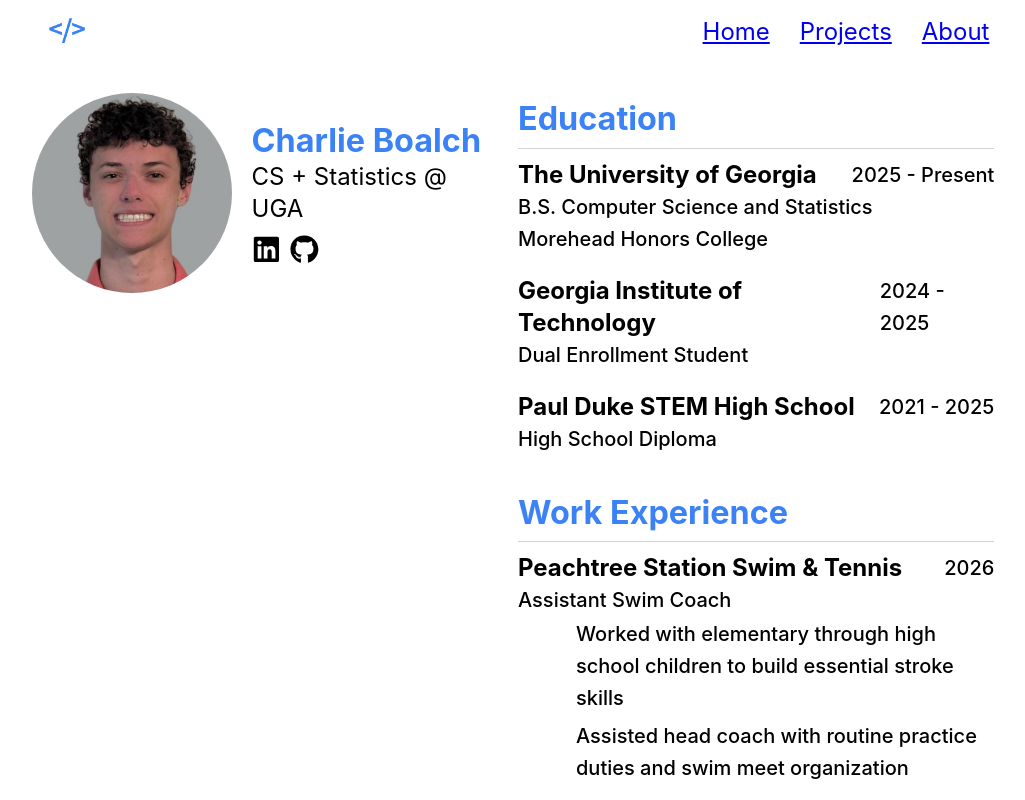
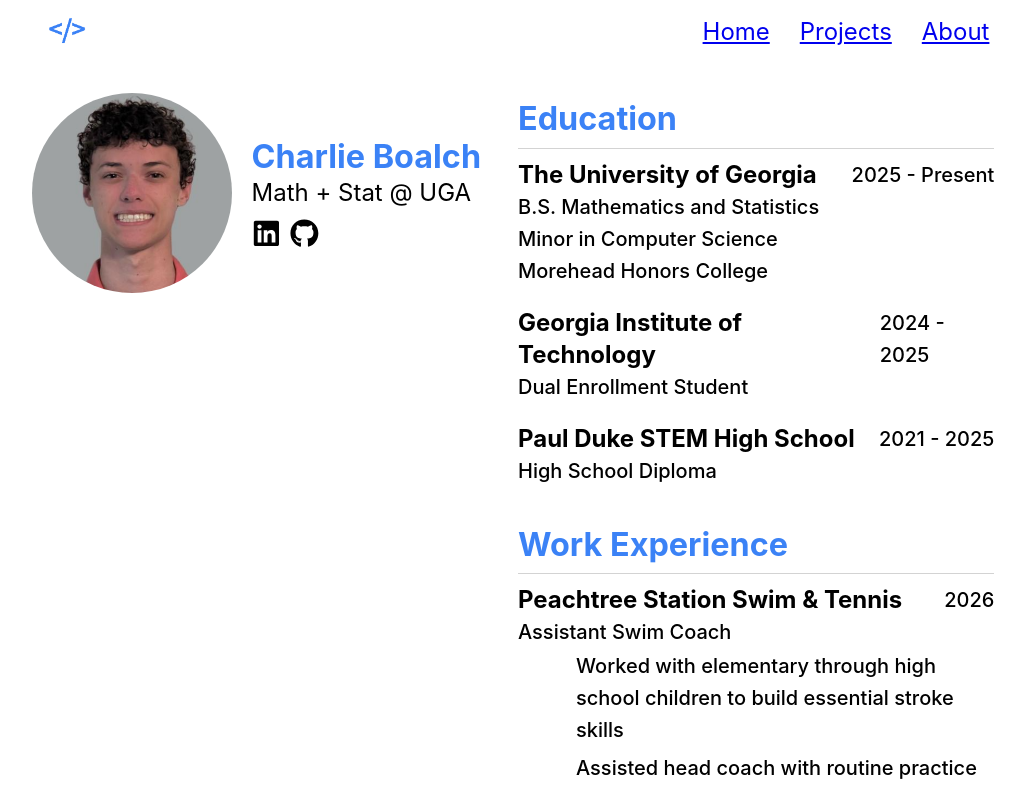
Before and after one commit to charlieboalch/charlieboalch.github.io, a React (Vite) app: page / in a window 1280 px wide. Shown: the whole page, without its empty margins (122-1147 px from the left). Built offline with nearby package versions, Linux system fonts and the light colour scheme; some icons are missing.

Commit message:
Change major

```diff
--- a/src/components/home/BioComponent.tsx
+++ b/src/components/home/BioComponent.tsx
@@ -52,7 +52,7 @@ export const BioComponent = () => {
                 </Panel>
                 <Panel style={{width: "50%"}}>
                     <Typography color="primary" variant="h4" style={{fontWeight: "bold"}}>Charlie Boalch</Typography>
-                    <Typography variant="h5">CS + Statistics @ UGA</Typography>
+                    <Typography variant="h5">Math + Stat @ UGA</Typography>
 
                     <Icons>
                         <IconButton href={"https://www.linkedin.com/in/charlie-boalch"} target={"_blank"}>
--- a/src/components/home/InfoComponent.tsx
+++ b/src/components/home/InfoComponent.tsx
@@ -19,7 +19,7 @@ export const InfoComponent = () => {
                     projectTitle: "The University of Georgia",
                     startDate: "2025",
                     endDate: "Present",
-                    description: ["B.S. Computer Science and Statistics", "Morehead Honors College"],
+                    description: ["B.S. Mathematics and Statistics", "Minor in Computer Science", "Morehead Honors College"],
                     bullets: []
                 },
                 {
```
